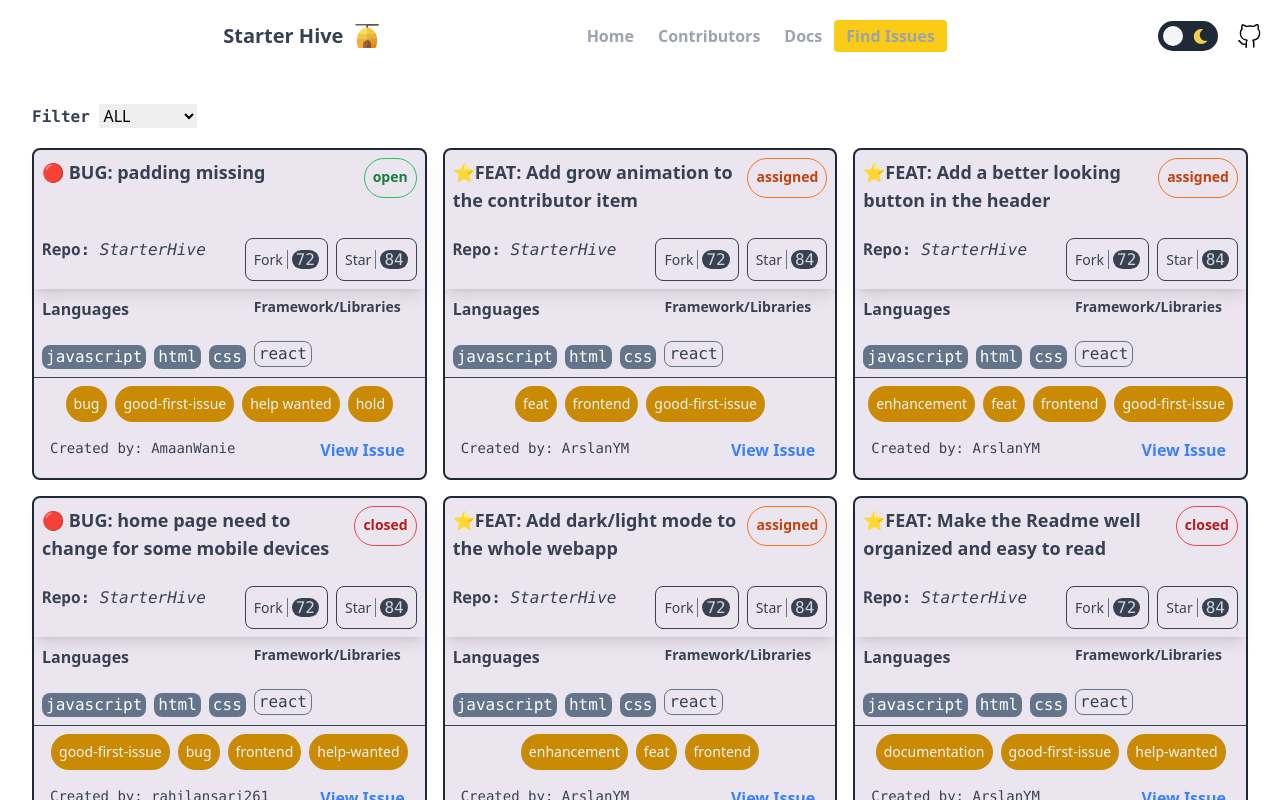
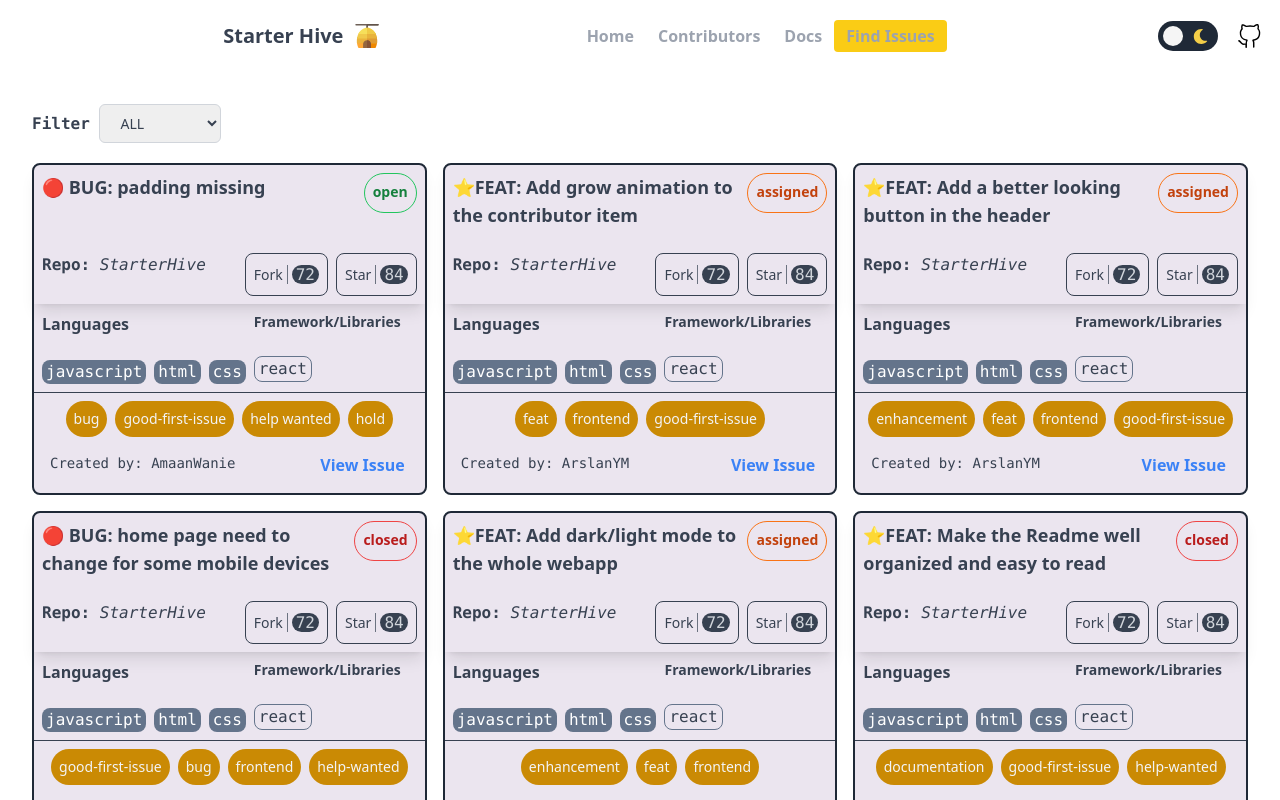
Before and after one commit to ArslanYM/StarterHive, a React (Vite) app in the folder web/: page /issues in a window 1280 px wide. Shown: the top 800 px of the page. Built offline with nearby package versions, Linux system fonts and the light colour scheme.

Commit message:
enhanced filter tag

```diff
--- a/web/src/pages/Issues/IssuesList.jsx
+++ b/web/src/pages/Issues/IssuesList.jsx
@@ -5,18 +5,22 @@ import Issue from './Issue';
 import { ThemeContext } from "../../Context/ThemeContext";
 
 const IssuesList = () => {
-  const [status, setStatus] = useState("")
-  const { theme } = useContext(ThemeContext)
+  const [status, setStatus] = useState("");
+  const { theme } = useContext(ThemeContext);
   console.log(issues);
   return (
     // <div className='grid grid-cols-1 gap-4 md:grid-cols-2 md:gap-6 xl:grid-cols-4 2xl:gap-7.5'>
     <div className='mx-auto min-h-screen max-w-screen-2xl p-4 md:p-8 2xl:p-10'>
       <span className={`text-gray-300 ${theme.text_Color} font-mono font-semibold`}>Filter </span>
-      <select onChange={(e)=>setStatus(e.target.value)} style={{marginBottom: 20}}>
-        <option value="">ALL</option>
-        <option value="open">OPEN</option>
-        <option value="assigned">ASSIGNED</option>
-        <option value="closed">CLOSED</option>
+      <select
+        className={`border border-gray-300 rounded-md px-4 py-2 text-sm font-medium text-gray-700 ${theme.text_Color}`}
+        onChange={(e) => setStatus(e.target.value)}
+        style={{ marginBottom: 20 }}
+      >
+        <option value="" className="text-black-400">ALL</option>
+        <option value="open" className="text-black-400">OPEN</option>
+        <option value="assigned" className="text-black-400">ASSIGNED</option>
+        <option value="closed" className="text-black-400">CLOSED</option>
       </select>
       <div className={`grid grid-cols-1 gap-4 md:grid-cols-2 md:gap-4 xl:grid-cols-3 2xl:gap-7.5 ${theme.bg_Selected} items-center`}>
         {
```
